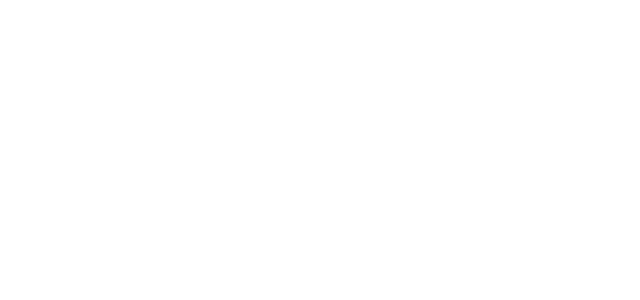
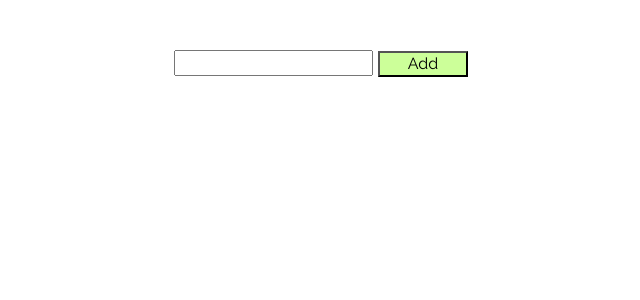
Before and after one commit to flammea/zadanie_24_6, a React (Create React App) app: page / in a window 1280 px wide. Shown: the top 300 px of the page, without its empty margins (316-956 px from the left). Built offline with nearby package versions, Linux system fonts and the light colour scheme.

Commit message:
Implement AddPlayer component. Create tests.

```diff
--- a/src/App.js
+++ b/src/App.js
@@ -1,6 +1,8 @@
 import React, { Component } from 'react';
 import './App.css';
 import PlayersList from './components/PlayersList/PlayersList';
+import AddPlayer from './components/AddPlayer/AddPlayer';
+
 
 class App extends Component {
  constructor() {
@@ -10,6 +12,15 @@
      players: []
    }
  }
+    onPlayerAdd = (playerName) => {
+      const newPlayer = {
+        name: playerName,
+        score: 0,
+      }
+      this.setState({
+        players: [...this.state.players, newPlayer]
+      })
+    }
 
    onScoreUpdate = (playerIndex, scoreChange) => {
     this.setState({
@@ -25,6 +36,7 @@
  render() {
    return (
     <div className="App">
+      <AddPlayer onPlayerAdd={this.onPlayerAdd} />
       <PlayersList players={this.state.players} onScoreUpdate={this.onScoreUpdate}/>
     </div>
    );
--- /dev/null
+++ b/src/components/AddPlayer/AddPlayer.css
@@ -0,0 +1,17 @@
+.AddPlayer__input {
+	width: 199px;
+	height: 26px;
+	font-size: 16px;
+	line-height: 16px;
+	outline: 0;
+}
+
+.AddPlayer__submit {
+	width: 90px;
+	height: 26px;
+	font-size: 16px;
+	line-height: 16px;
+	margin-left: 5px;
+	cursor: pointer;
+	background: #CCFF99;
+}
--- /dev/null
+++ b/src/components/AddPlayer/AddPlayer.js
@@ -0,0 +1,19 @@
+import React from 'react';
+import './AddPlayer.css';
+
+const AddPlayer = (props) => {
+	let input;
+	const onSubmit = (event) => {
+	  event.preventDefault();
+	  props.onPlayerAdd(input.value);
+	  input.value = '';
+	}
+   return (
+       <form className="AddPlayer"  onSubmit={onSubmit}>
+           <input type="text" className="AddPlayer__input" ref={(node) => input = node} />
+           <input type="submit" className="AddPlayer__submit" value="Add" />
+       </form>
+   )
+};
+
+export default AddPlayer;
```
Also changed, not shown: 2 other files (tests, documents, lock files or other folders).
